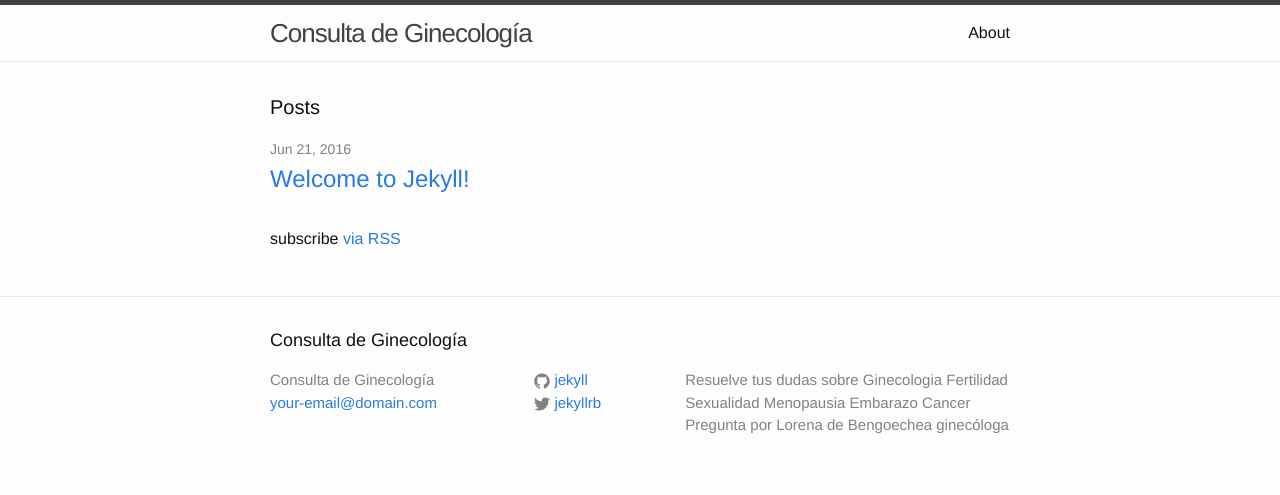
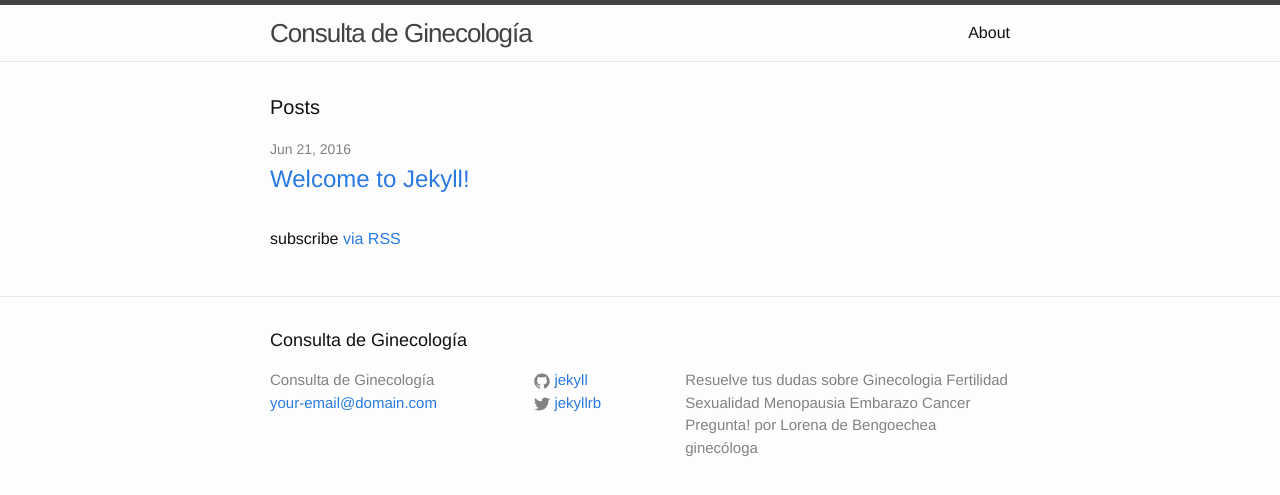
Before and after one commit to Llorvk/Llorvk.github.io, a Jekyll site: the page built from index.html, in a window 1280 px wide. Shown: the top 495 px of the page. Built offline with Jekyll 4.4.1, drawn with Linux system fonts in a browser that asks for light colours.

```diff
--- a/_config.yml
+++ b/_config.yml
@@ -11,7 +11,7 @@ title: Consulta de Ginecología
 email: your-email@domain.com
 description: > #
   Resuelve tus dudas sobre Ginecologia Fertilidad Sexualidad
-  Menopausia Embarazo Cancer Pregunta
+  Menopausia Embarazo Cancer Pregunta!
   por Lorena de Bengoechea ginecóloga
 baseurl: "" # the subpath of your site, e.g. /blog
 url: "http://yourdomain.com" # the base hostname & protocol for your site
```
